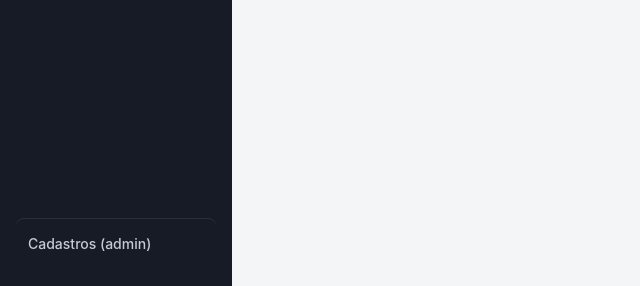
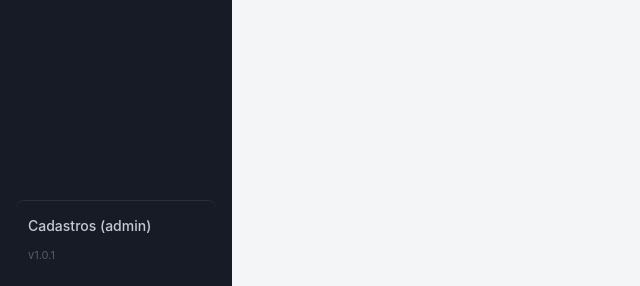
Before and after one commit to tomasneiva/gestor-negocio-rk, a Django app: page /estoque/ in a window 1280 px wide. Shown: the part 514-800 px from the top of the page, without its empty margins (0-640 px from the left). Run offline with Django 5.2, Linux system fonts and the light colour scheme; data comes from the database, SQL or seed files in the repository; data that the repository does not hold is empty.

Commit message:
Adiciona marcador de versão na sidebar
Mudança trivial pra validar o fluxo de deploy via GitHub + Stack Git
do Portainer ponta a ponta.

```diff
--- a/backend/static/css/app.css
+++ b/backend/static/css/app.css
@@ -88,6 +88,12 @@ body {
     border-top: 1px solid #2a2f3d;
     margin-top: 12px;
     padding-top: 16px;
+}
+
+.sidebar-versao {
+    padding: 4px 12px 0;
+    font-size: 11px;
+    color: #565c6b;
 }
 
 /* Conteúdo */
--- a/backend/templates/base.html
+++ b/backend/templates/base.html
@@ -23,6 +23,7 @@
                 <span class="sidebar-link sidebar-link--desabilitado">Relatórios</span>
             </div>
             <a class="sidebar-link sidebar-rodape" href="/admin/">Cadastros (admin)</a>
+            <div class="sidebar-versao">v1.0.1</div>
         </nav>
         <main class="conteudo">
             {% block content %}{% endblock %}
```
